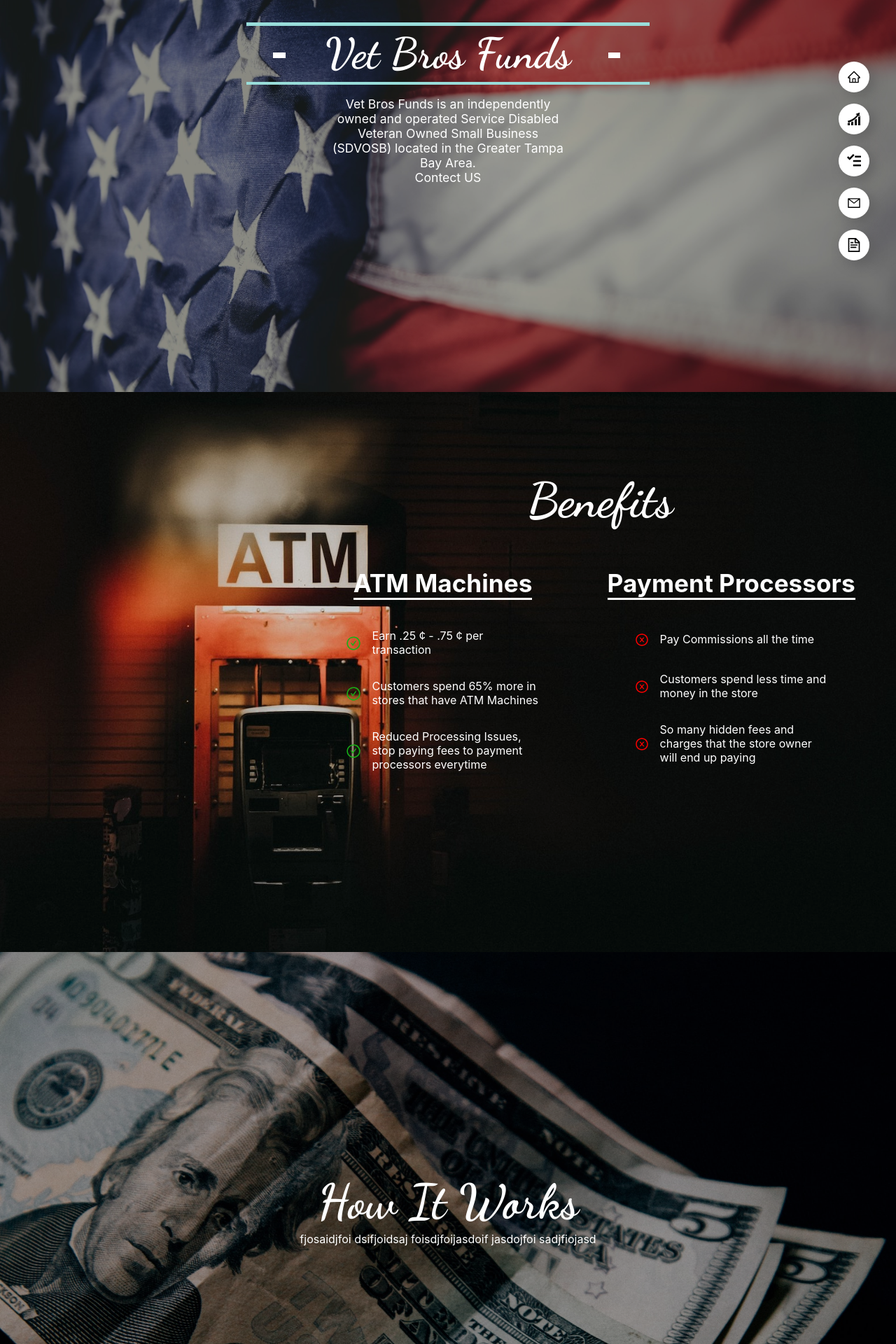
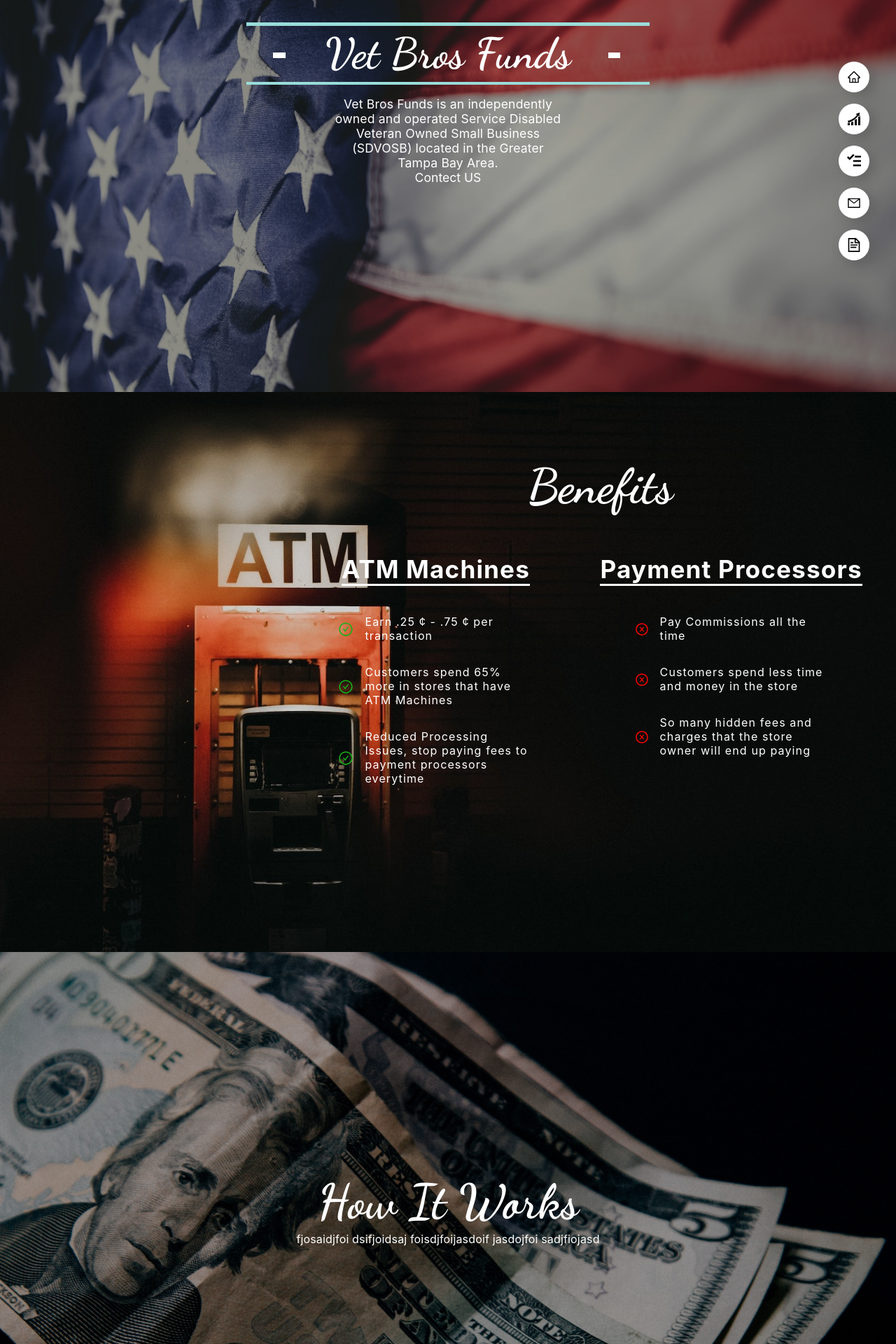
Before and after one commit to SeanSchmidt89/vet-bros-funds, a React (Create React App) app: page / in a window 1280 px wide. Shown: the part 240-2160 px from the top of the page at 70% size. Built offline with nearby package versions, Linux system fonts and the light colour scheme; the HTML template or start-up script is replaced by a standard one; a web font is replaced by a local one.

Commit message:
adding css to comps for text

```diff
--- a/src/components/About/About.css
+++ b/src/components/About/About.css
@@ -47,4 +47,5 @@
 .about p {
   text-align: center;
   max-width: 330px;
+  letter-spacing: 0.01rem;
 }
--- a/src/components/Benefits/Benefits.css
+++ b/src/components/Benefits/Benefits.css
@@ -53,6 +53,7 @@
   display: flex;
   flex-direction: column;
   align-items: center;
+  letter-spacing: 0.07rem;
 }
 
 .atm-machines h2 {
@@ -71,6 +72,7 @@
   display: flex;
   flex-direction: column;
   align-items: center;
+  letter-spacing: 0.07rem;
 }
 
 .payment-processors h2 {
--- a/src/components/Hero/Hero.css
+++ b/src/components/Hero/Hero.css
@@ -88,4 +88,5 @@
 .hero p {
   text-align: center;
   max-width: 330px;
+  letter-spacing: 0.01rem;
 }
--- a/src/components/HowItWorks/HowItWorks.css
+++ b/src/components/HowItWorks/HowItWorks.css
@@ -37,3 +37,7 @@
   font-family: "dancing script";
   margin-bottom: 0.1rem;
 }
+
+.howitworks p {
+  letter-spacing: 0.01rem;
+}
```
